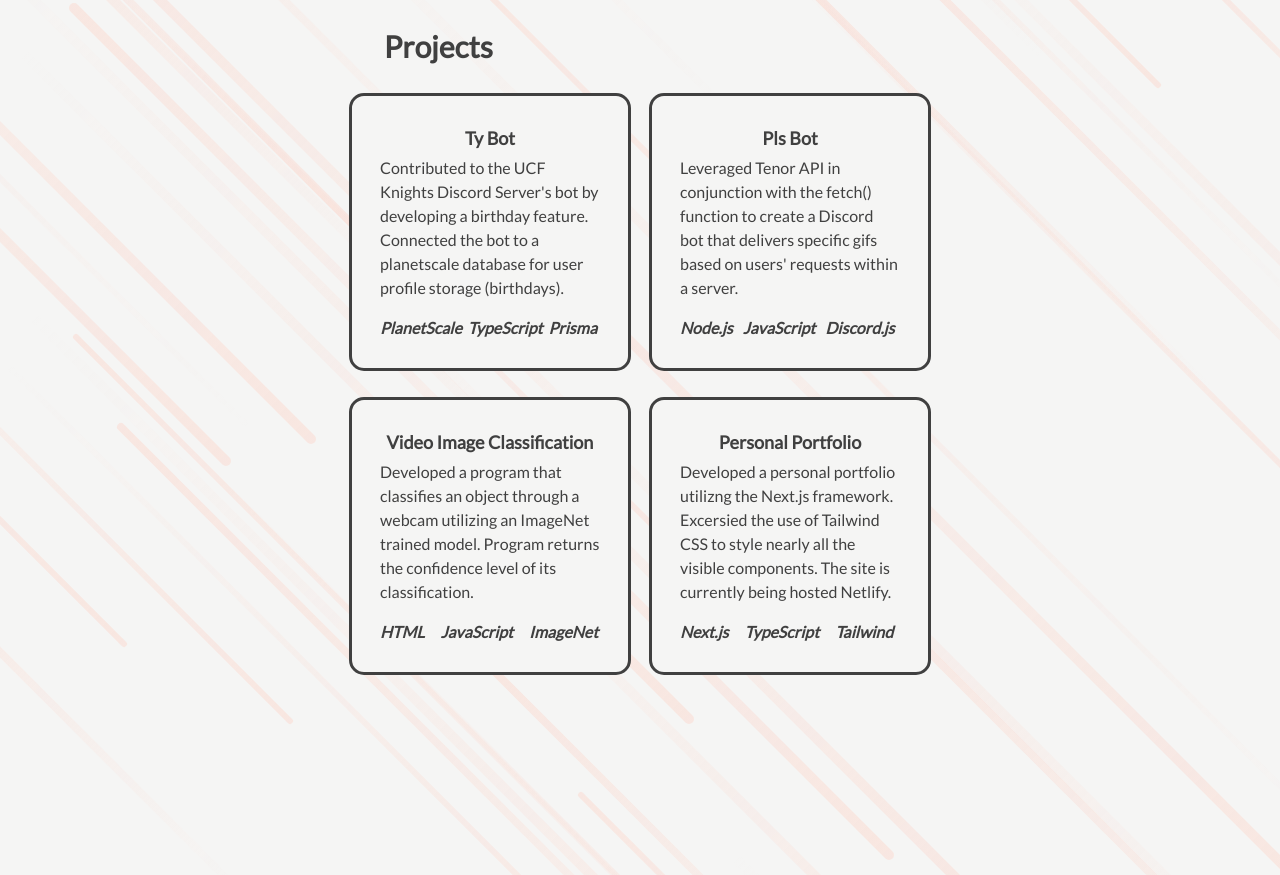
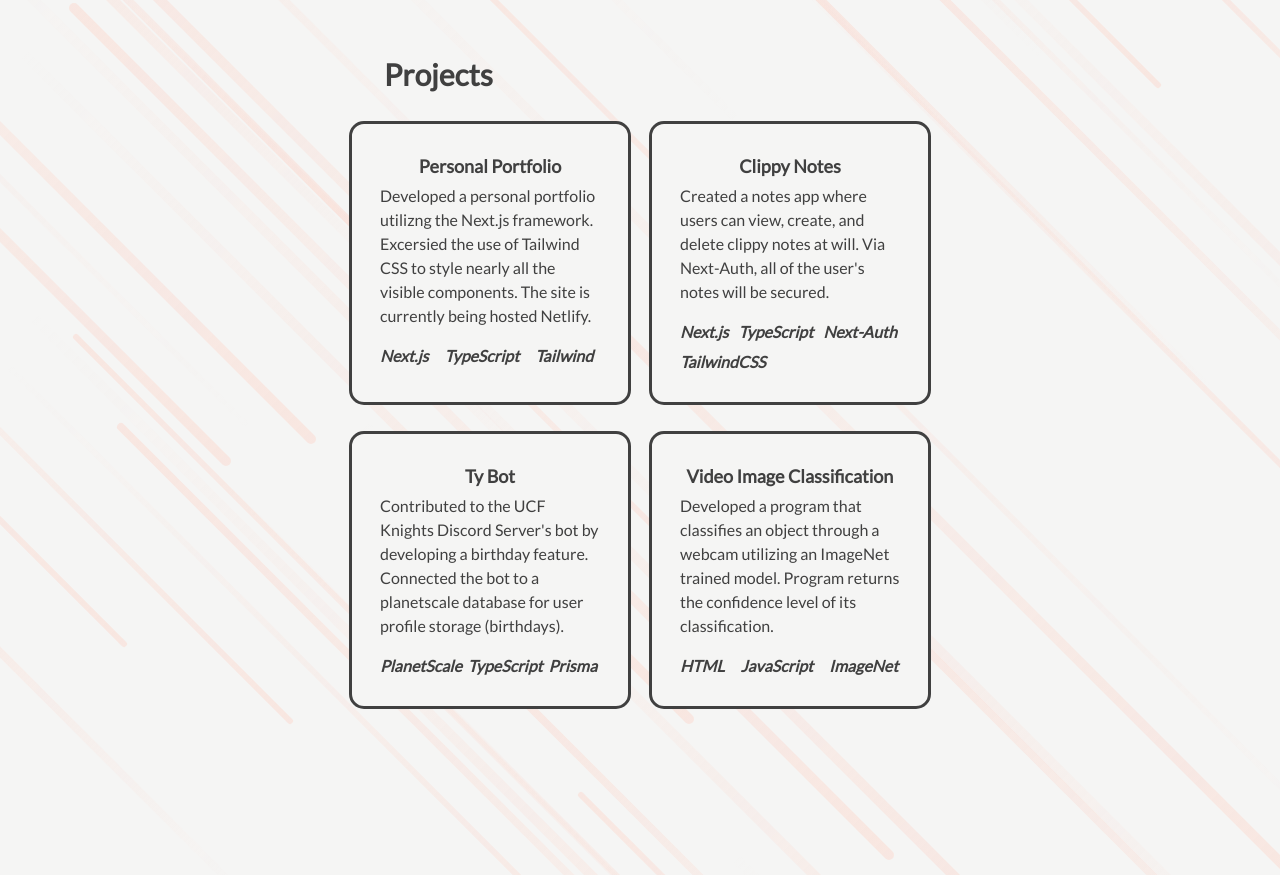
Before and after one commit to almond5/personal-portfolio, a Next.js app: page / in a window 1280 px wide. Shown: the part 1960-2835 px from the top of the page. Built offline with nearby package versions, Linux system fonts and the light colour scheme.

Commit message:
updated resume

```diff
--- a/pages/About.tsx
+++ b/pages/About.tsx
@@ -38,6 +38,7 @@
           <li className='list-inside list-disc'>HTML</li>
           <li className='list-inside list-disc'>Python</li>
           <li className='list-inside list-disc'>Node.js</li>
+          <li className='list-inside list-disc'>Next.js</li>
           <li className='list-inside list-disc'>Java</li>
           <li className='list-inside list-disc'>C#</li>
           <li className='list-inside list-disc'>CSS</li>
--- a/pages/Projects.tsx
+++ b/pages/Projects.tsx
@@ -3,95 +3,99 @@
 
 const Projects = () => {
   return (
-    <div id='projects' className='flex-col text-center py-60'>
-      <div className='mx-auto max-w-sm text-xl text-left xs:max-w-sm sm:max-w-sm
-        md:max-w-sm lg:max-w-md xl:max-w-lg 2xl:max-w-lg'>
-        <p className='mb-8 text-3xl text-left font-bold'>Projects</p>
+    <div id="projects" className="flex-col text-center py-60">
+      <div
+        className="mx-auto max-w-sm text-xl text-left xs:max-w-sm sm:max-w-sm
+        md:max-w-sm lg:max-w-md xl:max-w-lg 2xl:max-w-lg"
+      >
+        <p className="mb-8 text-3xl text-left font-bold">Projects</p>
       </div>
-      <ul className='mx-auto max-w-sm xs:max-w-sm sm:max-w-md
-        md:max-w-md lg:max-w-xl xl:max-w-xl 2xl:max-w-xl grid gap-6 md:grid-cols-2 lg:grid-cols-2'>
+      <ul
+        className="mx-auto max-w-sm xs:max-w-sm sm:max-w-md
+        md:max-w-md lg:max-w-xl xl:max-w-xl 2xl:max-w-xl grid gap-6 md:grid-cols-2 lg:grid-cols-2"
+      >
         <li
-          className='outline bg-stone-100
-            p-7 transition-transform hover:-translate-y-2 rounded-xl'
+          className="outline bg-stone-100
+            p-7 transition-transform hover:-translate-y-2 rounded-xl"
         >
-          <Link href='https://github.com/adrianhossen5/ty'>
-            <a target='_blank'>
-              <div className='mb-1 text-lg font-bold'>Ty Bot</div>
-              <p className='mb-4 text-md text-left'>
-                Contributed to the UCF Knights Discord Server&apos;s bot by
-                developing a birthday feature. Connected the bot to a
-                planetscale database for user profile storage (birthdays).
+          <Link href="https://github.com/adrianhossen5/personal_website">
+            <a target="_blank">
+              <div className="mb-1 text-lg font-bold">Personal Portfolio</div>
+              <p className="mb-4 text-md text-left">
+                Developed a personal portfolio utilizng the Next.js framework.
+                Excersied the use of Tailwind CSS to style nearly all the
+                visible components. The site is currently being hosted Netlify.
               </p>
-              <ul className='flex flex-wrap gap-x-1.5 gap-y-1.5 text-md text-left italic font-semibold'>
-                <li className='list-inside'>PlanetScale</li>
-                <li className='list-inside'>TypeScript</li>
-                <li className='list-inside'>Prisma</li>
+              <ul className="flex flex-wrap gap-x-4 gap-y-1.5 text-md text-left italic font-semibold">
+                <li className="list-inside">Next.js</li>
+                <li className="list-inside">TypeScript</li>
+                <li className="list-inside">Tailwind</li>
               </ul>
             </a>
           </Link>
         </li>
         <li
-          className='outline bg-stone-100
-            p-7 transition-transform hover:-translate-y-2 rounded-xl'
+          className="outline bg-stone-100
+            p-7 transition-transform hover:-translate-y-2 rounded-xl"
         >
-          <Link href='https://github.com/adrianhossen5/PlsBot'>
-            <a target='_blank'>
-              <div className='mb-1 text-lg font-bold'>Pls Bot</div>
-              <p className='mb-4 text-md text-left'>
-                Leveraged Tenor API in conjunction with the fetch() function to
-                create a Discord bot that delivers specific gifs based on users&apos;
-                requests within a server.
+          <Link href="https://github.com/adrianhossen5/clippy-notes">
+            <a target="_blank">
+              <div className="mb-1 text-lg font-bold">Clippy Notes</div>
+              <p className="mb-4 text-md text-left">
+                Created a notes app where users can view, create, and delete
+                clippy notes at will. Via Next-Auth, all of the user&apos;s
+                notes will be secured.
               </p>
-              <ul className='flex flex-wrap gap-x-2.5 gap-y-1.5 text-md text-left italic font-semibold'>
-                <li className='list-inside'>Node.js</li>
-                <li className='list-inside'>JavaScript</li>
-                <li className='list-inside'>Discord.js</li>
+              <ul className="flex flex-wrap gap-x-2.5 gap-y-1.5 text-md text-left italic font-semibold">
+                <li className="list-inside">Next.js</li>
+                <li className="list-inside">TypeScript</li>
+                <li className="list-inside">Next-Auth</li>
+                <li className="list-inside">TailwindCSS</li>
               </ul>
             </a>
           </Link>
         </li>
-        <div className='py-2'>
+        <div className="py-2">
           <li
-            className='outline bg-stone-100
-            p-7 transition-transform hover:-translate-y-2 rounded-xl'
+            className="outline bg-stone-100
+            p-7 transition-transform hover:-translate-y-2 rounded-xl"
           >
-            <Link href='https://github.com/adrianhossen5/Video-Image-Classification'>
-              <a target='_blank'>
-                <div className='mb-1 text-lg font-bold'>
-                  Video Image Classification
-                </div>
-                <p className='mb-4 text-md text-left'>
-                  Developed a program that classifies an object through a webcam
-                  utilizing an ImageNet trained model. Program returns the confidence
-                  level of its classification.
+            <Link href="https://github.com/adrianhossen5/ty">
+              <a target="_blank">
+                <div className="mb-1 text-lg font-bold">Ty Bot</div>
+                <p className="mb-4 text-md text-left">
+                  Contributed to the UCF Knights Discord Server&apos;s bot by
+                  developing a birthday feature. Connected the bot to a
+                  planetscale database for user profile storage (birthdays).
                 </p>
-                <ul className='flex flex-wrap gap-x-4 gap-y-1.5 text-md text-left italic font-semibold'>
-                  <li className='list-inside'>HTML</li>
-                  <li className='list-inside'>JavaScript</li>
-                  <li className='list-inside'>ImageNet</li>
+                <ul className="flex flex-wrap gap-x-1.5 gap-y-1.5 text-md text-left italic font-semibold">
+                  <li className="list-inside">PlanetScale</li>
+                  <li className="list-inside">TypeScript</li>
+                  <li className="list-inside">Prisma</li>
                 </ul>
               </a>
             </Link>
           </li>
         </div>
-        <div className='py-2'>
+        <div className="py-2">
           <li
-            className='outline bg-stone-100
-            p-7 transition-transform hover:-translate-y-2 rounded-xl'
+            className="outline bg-stone-100
+            p-7 transition-transform hover:-translate-y-2 rounded-xl"
           >
-            <Link href='https://github.com/adrianhossen5/personal_website'>
-              <a target='_blank'>
-                <div className='mb-1 text-lg font-bold'>Personal Portfolio</div>
-                <p className='mb-4 text-md text-left'>
-                  Developed a personal portfolio utilizng the Next.js framework.
-                  Excersied the use of Tailwind CSS to style nearly all the
-                  visible components. The site is currently being hosted
-                  Netlify.
+            <Link href="https://github.com/adrianhossen5/Video-Image-Classification">
+              <a target="_blank">
+                <div className="mb-1 text-lg font-bold">
+                  Video Image Classification
+                </div>
+                <p className="mb-4 text-md text-left">
+                  Developed a program that classifies an object through a webcam
+                  utilizing an ImageNet trained model. Program returns the
+                  confidence level of its classification.
                 </p>
-                <ul className='flex flex-wrap gap-x-4 gap-y-1.5 text-md text-left italic font-semibold'>
-                  <li className='list-inside'>Next.js</li>
-                  <li className='list-inside'>TypeScript</li>
-                  <li className='list-inside'>Tailwind</li>
+                <ul className="flex flex-wrap gap-x-4 gap-y-1.5 text-md text-left italic font-semibold">
+                  <li className="list-inside">HTML</li>
+                  <li className="list-inside">JavaScript</li>
+                  <li className="list-inside">ImageNet</li>
                 </ul>
               </a>
             </Link>
@@ -99,7 +103,6 @@
         </div>
       </ul>
     </div>
-
   );
 };
 
```
Also changed, not shown: 1 other file (tests, documents, lock files or other folders).
